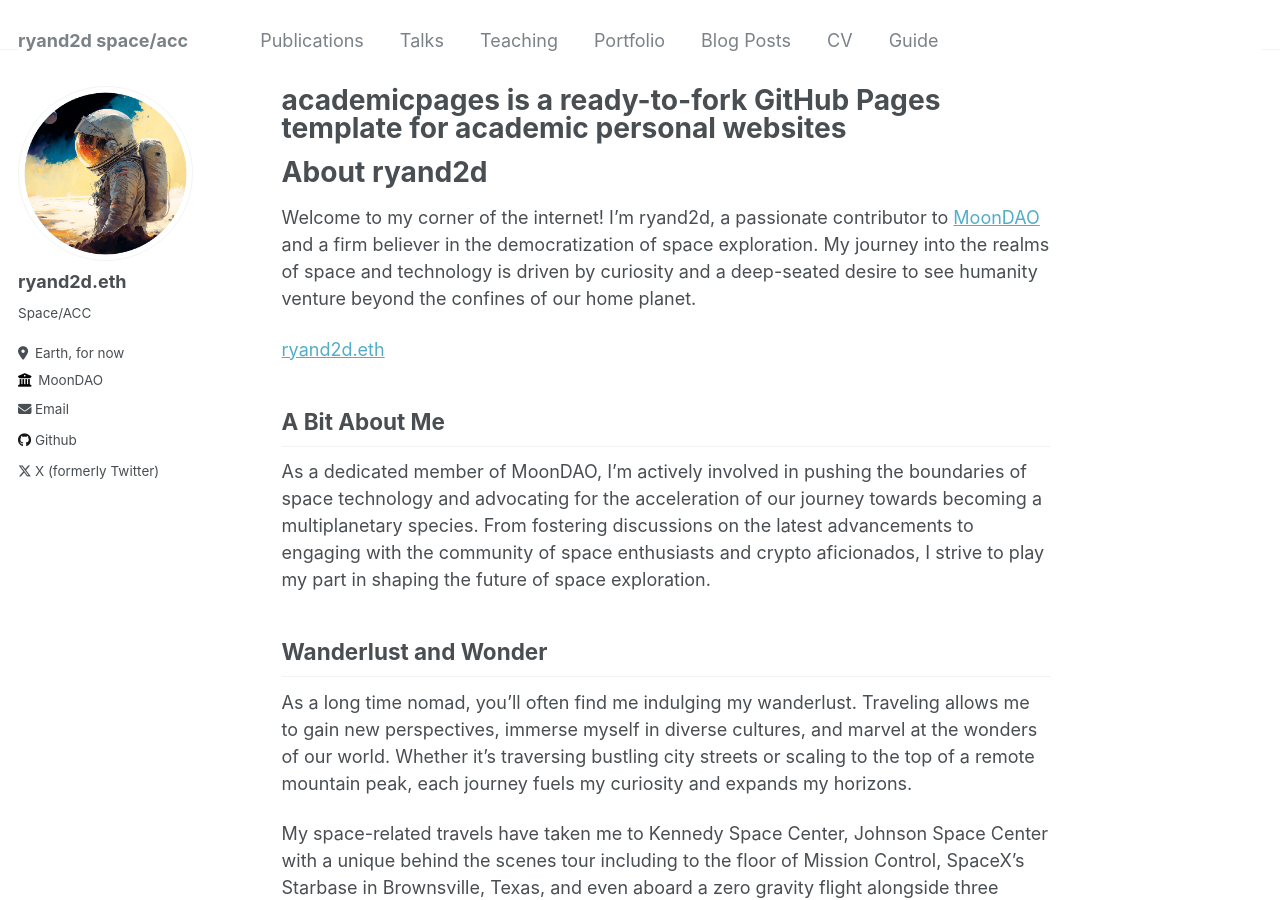
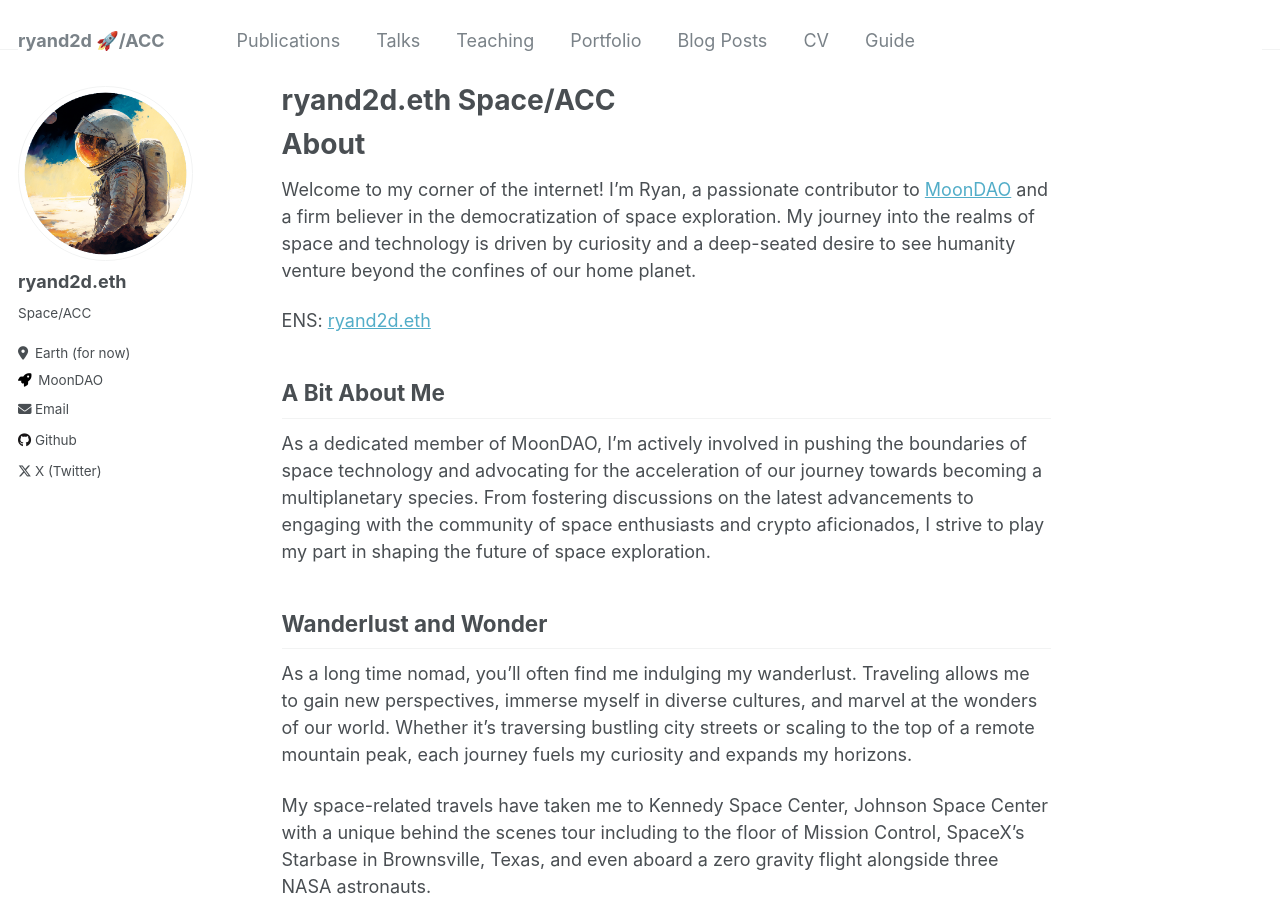
Before and after one commit to ryand2d/ryand2d.github.io, a Jekyll site: the page built from _pages/about.md, in a window 1280 px wide and 900 px high. Built offline with Jekyll 4.4.1, drawn with Linux system fonts in a browser that asks for light colours.

Commit message:
updated links and content

```diff
--- a/_config.yml
+++ b/_config.yml
@@ -8,7 +8,7 @@
 
 # Basic Site Settings
 locale                   : "en-US"
-title                    : "ryand2d space/acc"
+title                    : "ryand2d 🚀/ACC"
 title_separator          : "-"
 name                     : &name "ryand2d.eth"
 description              : &description "personal thoughts and musings about accelerating our multiplanetary future"
@@ -25,7 +25,7 @@ author:
   name             : "ryand2d.eth"
   pronouns         : # example: "she/her"
   bio              : "Space/ACC"
-  location         : "Earth, for now"
+  location         : "Earth (for now)"
   employer         : "MoonDAO"
   uri              : # URL
   email            : "ryan@moondao.com"
@@ -77,7 +77,7 @@ author:
 teaser                   :  # filename of teaser fallback teaser image placed in /images/, .e.g. "500x300.png"
 breadcrumbs              : false # true, false (default)
 words_per_minute         : 160
-future                   : true
+future                   : false
 read_more                : "disabled" # if enabled, adds "Read more" links to excerpts
 talkmap_link             : false #change to true to add link to talkmap on talks page
 comments:
@@ -200,16 +200,16 @@ kramdown:
 # Collections
 collections:
   teaching:
-    output: true
+    output: false
     permalink: /:collection/:path/
   publications:
-    output: true
+    output: false
     permalink: /:collection/:path/
   portfolio:
-    output: true
+    output: false
     permalink: /:collection/:path/
   talks:
-    output: true
+    output: false
     permalink: /:collection/:path/
 
 
--- a/_includes/author-profile.html
+++ b/_includes/author-profile.html
@@ -28,7 +28,7 @@
         <li class="author__desktop"><i class="fa-solid fa-location-dot icon-pad-right" aria-hidden="true"></i>{{ author.location }}</li>
       {% endif %}
       {% if author.employer %}
-        <li class="author__desktop"><i class="fa fa-solid fa-building-columns icon-pad-right" aria-hidden="true"></i>{{ author.employer }}</li>
+        <li class="author__desktop"><i class="fa fa-solid fa-rocket icon-pad-right" aria-hidden="true"></i>{{ author.employer }}</li>
       {% endif %}
       {% if author.uri %}
         <li><a href="{{ author.uri }}"><i class="fas fa-fw fa-link icon-pad-right" aria-hidden="true"></i>{{ site.data.ui-text[site.locale].website_label | default: "Website" }}</a></li>
@@ -130,7 +130,7 @@
         <li><a href="https://{{ author.tumblr }}.tumblr.com"><i class="fab fa-fw fa-tumblr icon-pad-right" aria-hidden="true"></i>Tumblr</a></li>
       {% endif %}
       {% if author.twitter %}
-        <li><a href="https://twitter.com/{{ author.twitter }}"><i class="fab fa-fw fa-x-twitter icon-pad-right" aria-hidden="true"></i>X (formerly Twitter)</a></li>
+        <li><a href="https://twitter.com/{{ author.twitter }}"><i class="fab fa-fw fa-x-twitter icon-pad-right" aria-hidden="true"></i>X (Twitter)</a></li>
       {% endif %}
       {% if author.vine %}
         <li><a href="https://vine.co/u/{{ author.vine }}"><i class="fab fa-fw fa-vine icon-pad-right" aria-hidden="true"></i>Vine</a></li>
--- a/_pages/about.md
+++ b/_pages/about.md
@@ -1,16 +1,16 @@
 ---
 permalink: /
-title: "academicpages is a ready-to-fork GitHub Pages template for academic personal websites"
+title: "ryand2d.eth Space/ACC"
 author_profile: true
 redirect_from:
   - /about/
   - /about.html
 ---
-# About ryand2d
+# About
 
-Welcome to my corner of the internet! I'm ryand2d, a passionate contributor to [MoonDAO](https://www.moondao.com) and a firm believer in the democratization of space exploration. My journey into the realms of space and technology is driven by curiosity and a deep-seated desire to see humanity venture beyond the confines of our home planet.
+Welcome to my corner of the internet! I'm Ryan, a passionate contributor to [MoonDAO](https://www.moondao.com) and a firm believer in the democratization of space exploration. My journey into the realms of space and technology is driven by curiosity and a deep-seated desire to see humanity venture beyond the confines of our home planet.
 
-[ryand2d.eth](https://app.ens.domains/ryand2d.eth)
+ENS: [ryand2d.eth](https://app.ens.domains/ryand2d.eth)
 
 ## A Bit About Me
 
```
